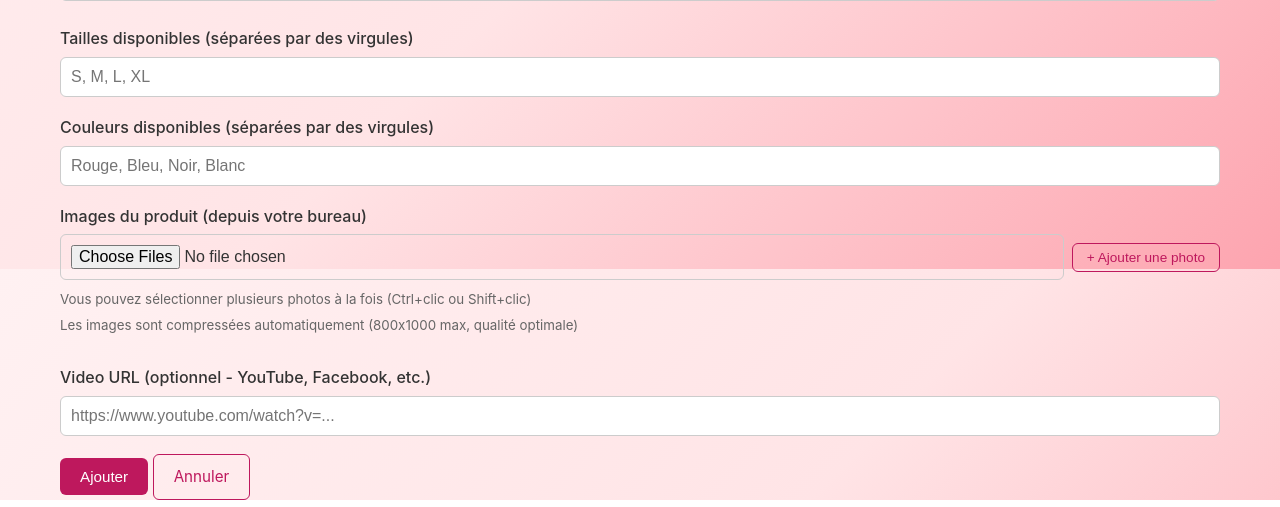
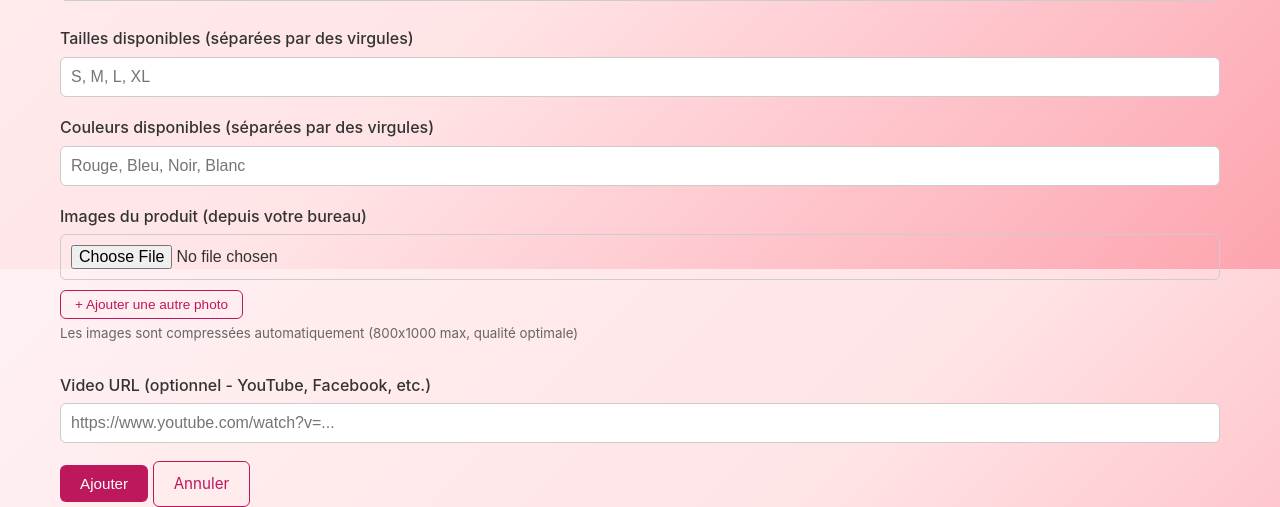
Before and after one commit to Zineddinedjama/femme-fashion, a Python web app: template templates/admin/product_form.html in a window 1280 px wide. Shown: the part 531-1038 px from the top of the page. Run offline with Jinja, Linux system fonts and the light colour scheme; the template is opened without the code that fills it, so the values that code supplies are empty.

Commit message:
Remove multiple attribute, add separate + button for multiple photo inputs

```diff
--- a/templates/admin/product_form.html
+++ b/templates/admin/product_form.html
@@ -36,12 +36,11 @@
         <label>Images du produit (depuis votre bureau)</label>
         <div id="image-inputs">
             <div class="image-input-row" style="display:flex;gap:8px;margin-bottom:6px;align-items:center">
-                <input type="file" name="images" accept="image/*" multiple onchange="previewImages(this)">
-                <button type="button" class="btn btn-sm btn-outline" onclick="addImageInput()" style="white-space:nowrap">+ Ajouter une photo</button>
+                <input type="file" name="images" accept="image/*" onchange="previewImages(this)">
             </div>
-            <small style="color:#666">Vous pouvez s&eacute;lectionner plusieurs photos &agrave; la fois (Ctrl+clic ou Shift+clic)</small>
         </div>
-        <small style="color:#666">Les images sont compress&eacute;es automatiquement (800x1000 max, qualit&eacute; optimale)</small>
+        <button type="button" class="btn btn-sm btn-outline" onclick="addImageInput()" style="margin-top:4px">+ Ajouter une autre photo</button>
+        <small style="display:block;color:#666;margin-top:4px">Les images sont compress&eacute;es automatiquement (800x1000 max, qualit&eacute; optimale)</small>
         <div id="file-previews" style="display:flex;flex-wrap:wrap;gap:8px;margin-top:10px"></div>
         {% if images %}
         <div class="image-gallery" style="display:flex;flex-wrap:wrap;gap:10px;margin-top:10px">
@@ -71,7 +70,7 @@ function addImageInput() {
     var container = document.getElementById('image-inputs');
     var row = document.createElement('div');
     row.style.cssText = 'display:flex;gap:8px;margin-bottom:6px;align-items:center';
-    row.innerHTML = '<input type="file" name="images" accept="image/*" multiple onchange="previewImages(this)">' +
+    row.innerHTML = '<input type="file" name="images" accept="image/*" onchange="previewImages(this)">' +
         '<button type="button" class="btn btn-sm btn-outline" onclick="this.parentElement.remove()" style="white-space:nowrap">Supprimer</button>';
     container.appendChild(row);
 }
```
